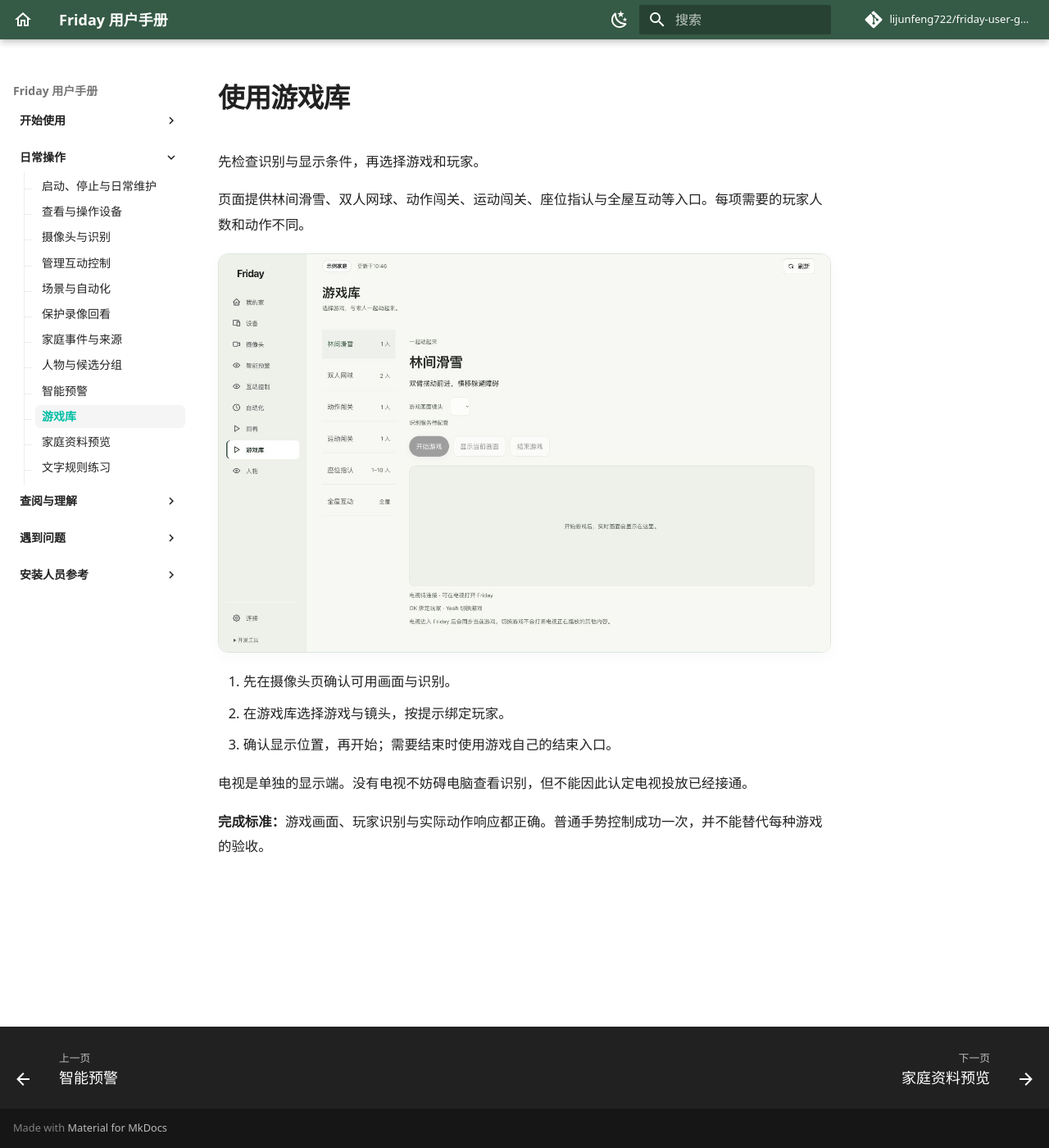
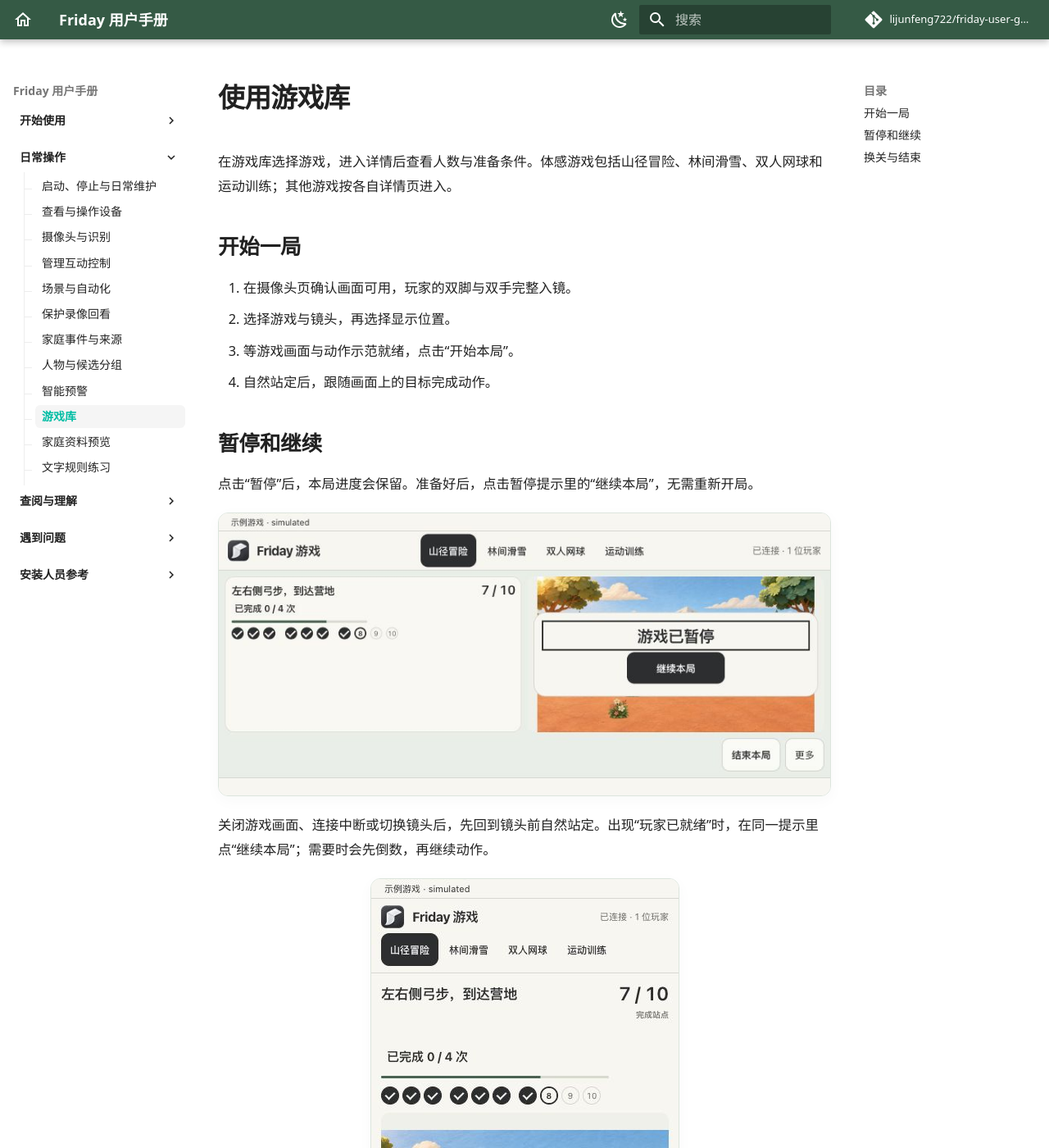
Before and after one commit to lijunfeng722/friday-user-guide, an MkDocs documentation site: the page built from docs/guides/games.md, in a window 1280 px wide and 1400 px high. Shown: the whole window at 82% size. Built offline with MkDocs 1.6.1 and Material for MkDocs 9.7.7, drawn with Linux system fonts in a browser that asks for light colours; comment, search, counter and statistics services are not loaded; some of the changed text lies outside the part shown.

Commit message:
文档：补充体感游戏暂停与恢复操作

```diff
--- a/docs/guides/games.md
+++ b/docs/guides/games.md
@@ -1,15 +1,30 @@
 # 使用游戏库
 
-先检查识别与显示条件，再选择游戏和玩家。
+在游戏库选择游戏，进入详情后查看人数与准备条件。体感游戏包括山径冒险、林间滑雪、双人网球和运动训练；其他游戏按各自详情页进入。
 
-页面提供林间滑雪、双人网球、动作闯关、运动闯关、座位指认与全屋互动等入口。每项需要的玩家人数和动作不同。
+## 开始一局
 
-![游戏库示例，识别服务未配置时开始按钮不可用](../assets/screenshots/friday-games.jpg)
+1. 在摄像头页确认画面可用，玩家的双脚与双手完整入镜。
+2. 选择游戏与镜头，再选择显示位置。
+3. 等游戏画面与动作示范就绪，点击“开始本局”。
+4. 自然站定后，跟随画面上的目标完成动作。
 
-1. 先在摄像头页确认可用画面与识别。
-2. 在游戏库选择游戏与镜头，按提示绑定玩家。
-3. 确认显示位置，再开始；需要结束时使用游戏自己的结束入口。
+## 暂停和继续
 
-电视是单独的显示端。没有电视不妨碍电脑查看识别，但不能因此认定电视投放已经接通。
+点击“暂停”后，本局进度会保留。准备好后，点击暂停提示里的“继续本局”，无需重新开局。
 
-**完成标准：**游戏画面、玩家识别与实际动作响应都正确。普通手势控制成功一次，并不能替代每种游戏的验收。
+![体感游戏暂停示例，目标与继续操作同屏，画面为合成演练](../assets/screenshots/friday-game-pause.jpg)
+
+关闭游戏画面、连接中断或切换镜头后，先回到镜头前自然站定。出现“玩家已就绪”时，在同一提示里点“继续本局”；需要时会先倒数，再继续动作。
+
+![玩家重新站定后出现继续入口，保留本局进度，画面为合成演练](../assets/screenshots/friday-game-resume.jpg)
+
+## 换关与结束
+
+完成一站后，等待下一动作的示范出现即可；分数与已完成的动作会保留，不必结束重开。若提示示范或画面暂不可用，使用提示里的重新载入入口。
+
+“结束本局”会退出当前一局并回到游戏准备画面，不会关闭家庭后台服务。“更多”提供难度、动作画面、音效与录制等选项；音效默认关闭。键盘操作时，Escape 可以收起“更多”。
+
+电视是单独的显示端。没有电视也能在电脑上查看游戏；电视投放需单独准备。
+
+**完成标准：**游戏画面、玩家识别与实际动作响应都正确。示例截图展示操作位置，不替代每种游戏在自己家中的体验。
--- a/docs/troubleshooting/faq.md
+++ b/docs/troubleshooting/faq.md
@@ -141,3 +141,11 @@
 ## Q33. 需要别人协助时提供什么？
 
 提供发生时间、页面、操作、提示和设备实际变化。不要发送密码、验证码或模型密钥；真实家庭画面只在你认可的范围内分享。
+
+## Q34. 游戏为什么提示“继续本局”，不能直接接着动？
+
+关闭游戏画面、连接中断或切换镜头后，本局分数和关卡会保留。回到镜头前自然站定，等出现“玩家已就绪”，再点同一提示里的“继续本局”。不用结束重开。
+
+## Q35. 换到下一关时还要重新开始吗？
+
+不用。等待新的动作示范出现后继续即可；短暂准备不会清掉已得进度。画面明确提示暂不可用时，使用它提供的重新载入入口。
```
Also changed, not shown: USER_MANUAL.md (+37 -14 lines), docs/assets/screenshots/friday-game-pause.source.json (added, +26 -0 lines), docs/assets/screenshots/friday-game-resume.source.json (added, +26 -0 lines), docs/assets/screenshots/friday-game-pause.jpg (added), docs/assets/screenshots/friday-game-resume.jpg (added), 1 other file.
